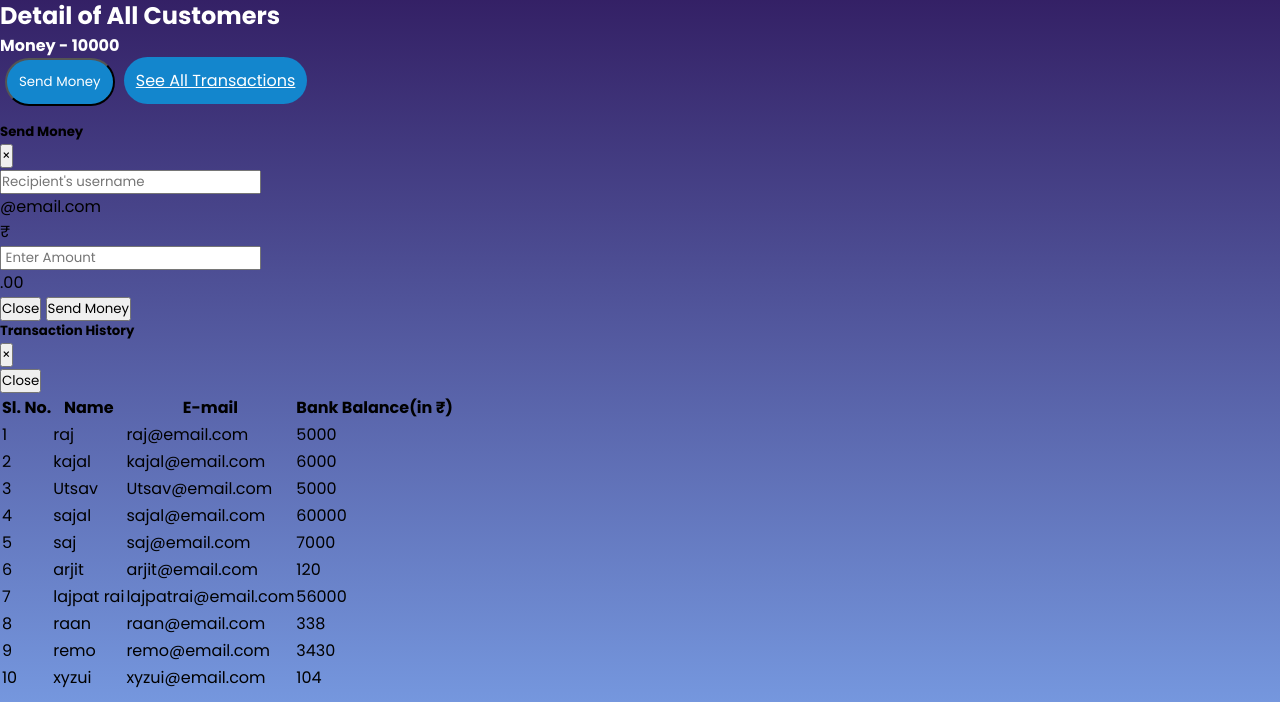
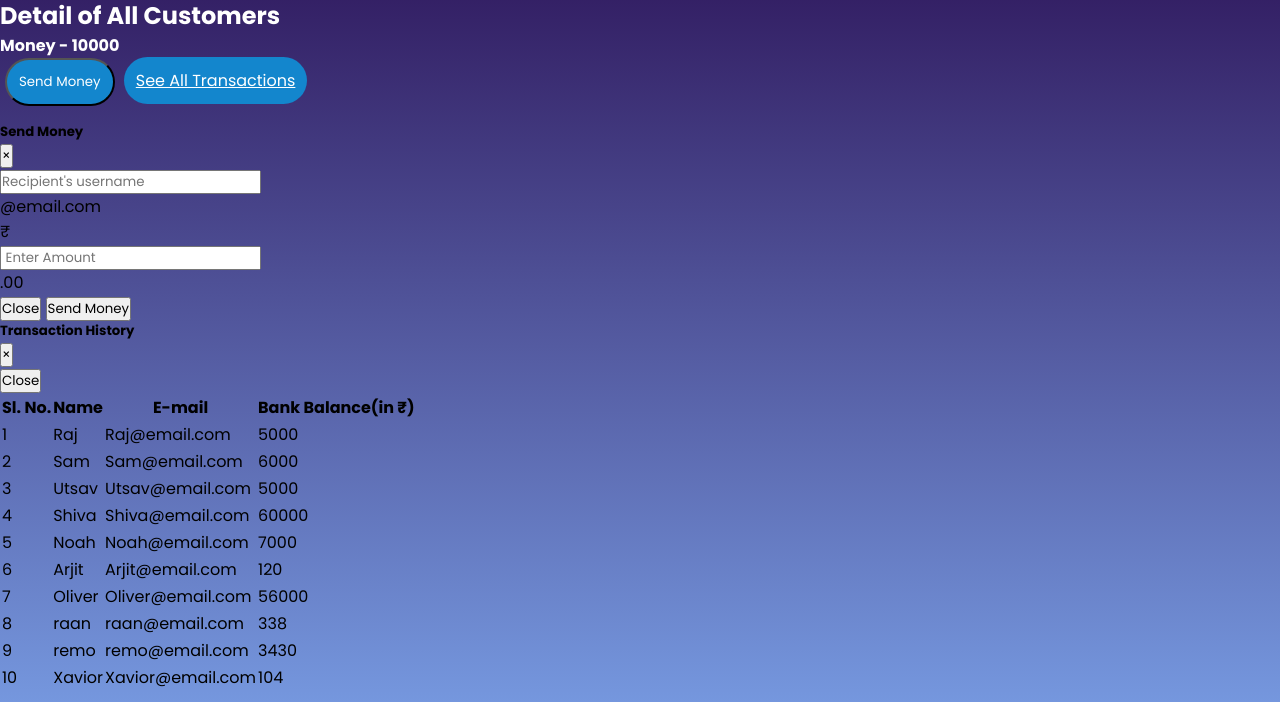
Before and after one commit to Arjitsharma1234/Basic-Banking-System, a plain HTML site: page customer.html in a window 1280 px wide. Shown: the part 98-800 px from the top of the page. Drawn offline with nearby package versions, Linux system fonts and the light colour scheme; a web font is replaced by a local one.

Commit message:
Update customer.html

```diff
--- a/customer.html
+++ b/customer.html
@@ -116,18 +116,18 @@
                     <tbody>
                         <tr class="table-light">
                             <td scope="row">1</td>
-                            <td>raj</td>
-                            <td>raj@email.com</td>
+                            <td>Raj</td>
+                            <td>Raj@email.com</td>
                             <td>
-                                <p id="rajBankBalance">5000</p>
+                                <p id="RajBankBalance">5000</p>
                             </td>
                         </tr>
                         <tr class="table-info">
                             <td scope="row">2</td>
-                            <td>kajal</td>
-                            <td>kajal@email.com</td>
+                            <td>Sam</td>
+                            <td>Sam@email.com</td>
                             <td>
-                                <p id="kajalBankBalance">6000</p>
+                                <p id="SamBankBalance">6000</p>
                             </td>
                         </tr>
                         <tr class="table-light">
@@ -140,34 +140,34 @@
                         </tr>
                         <tr class="table-info">
                             <td scope="row">4</td>
-                            <td>sajal</td>
-                            <td>sajal@email.com</td>
+                            <td>Shiva</td>
+                            <td>Shiva@email.com</td>
                             <td>
-                                <p id="sajalBankBalance">60000</p>
+                                <p id="ShivaBankBalance">60000</p>
                             </td>
                         </tr>
                         <tr class="table-light">
                             <td scope="row">5</td>
-                            <td>saj</td>
-                            <td>saj@email.com</td>
+                            <td>Noah</td>
+                            <td>Noah@email.com</td>
                             <td>
-                                <p id="sajBankBalance">7000</p>
+                                <p id="NoahBankBalance">7000</p>
                             </td>
                         </tr>
                         <tr class="table-info">
                             <td scope="row">6</td>
-                            <td>arjit</td>
-                            <td>arjit@email.com</td>
+                            <td>Arjit</td>
+                            <td>Arjit@email.com</td>
                             <td>
-                                <p id="arjitBankBalance">120</p>
+                                <p id="ArjitBankBalance">120</p>
                             </td>
                         </tr>
                         <tr class="table-light">
                             <td scope="row">7</td>
-                            <td>lajpat rai</td>
-                            <td>lajpatrai@email.com</td>
+                            <td>Oliver</td>
+                            <td>Oliver@email.com</td>
                             <td>
-                                <p id="lajpat rai">56000</p>
+                                <p id="Oliver">56000</p>
                             </td>
                         </tr>
                         <tr class="table-info">
@@ -188,10 +188,10 @@
                         </tr>
                         <tr class="table-info">
                             <td scope="row">10</td>
-                            <td>xyzui</td>
-                            <td>xyzui@email.com</td>
+                            <td>Xavior</td>
+                            <td>Xavior@email.com</td>
                             <td>
-                                <p id="xyzuiBankBalance">104</p>
+                                <p id="XaviorBankBalance">104</p>
                             </td>
                         </tr>
                     </tbody>
```
